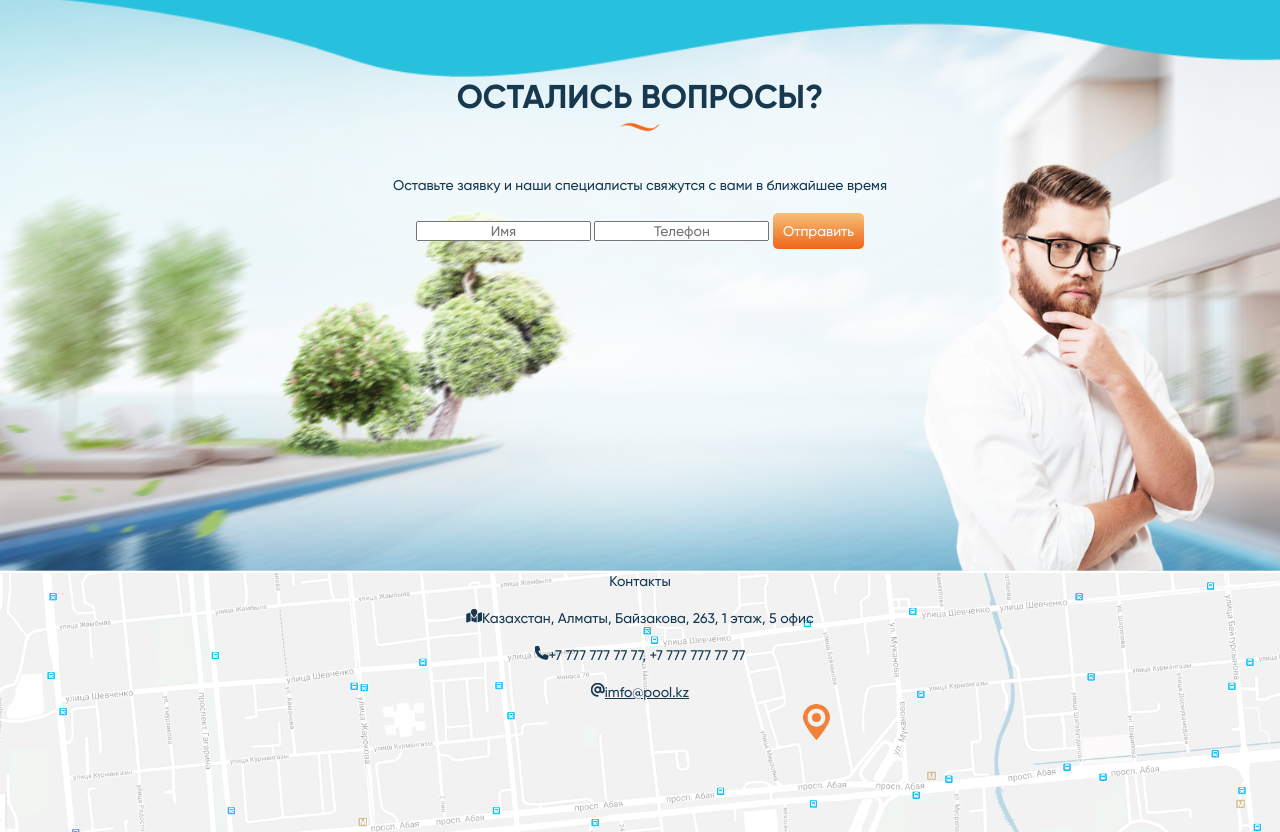
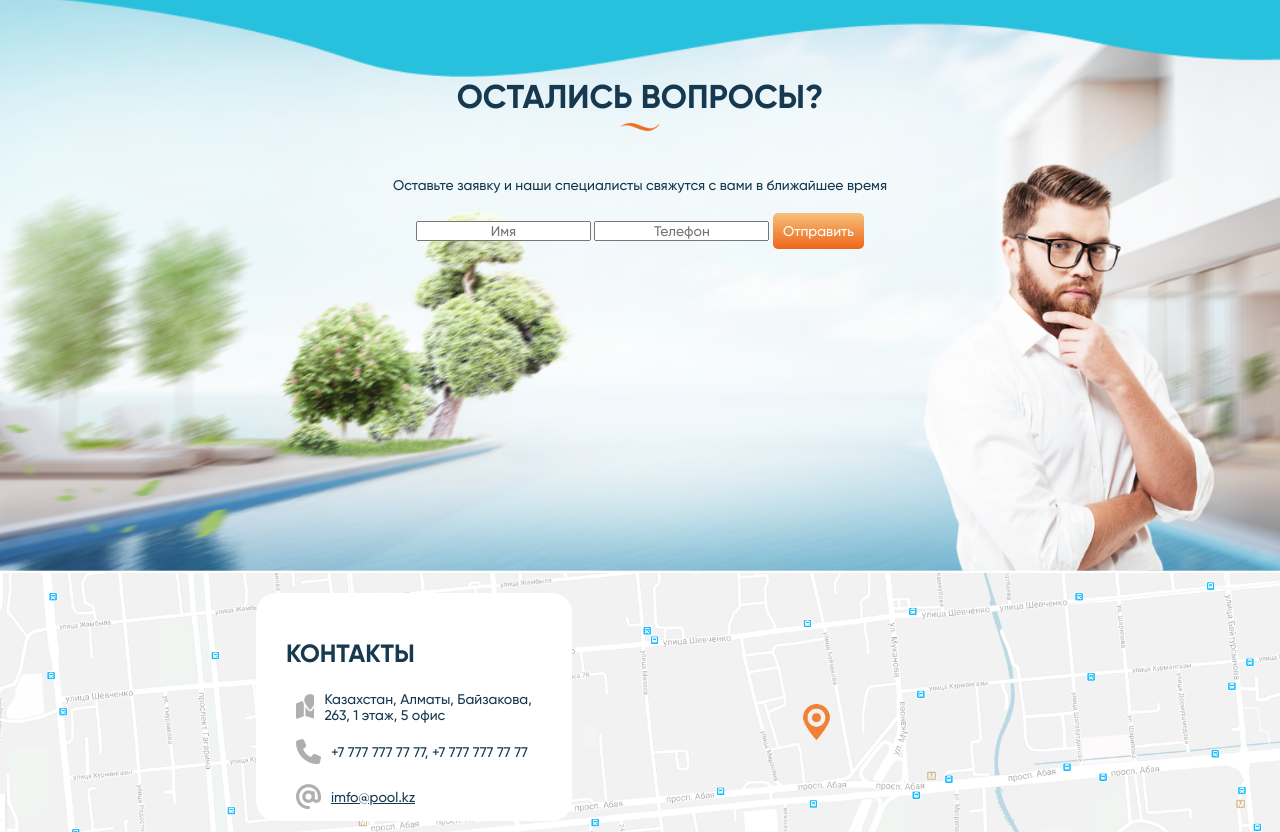
Before and after one commit to Eclassic32/Pool-Job, a plain HTML site: page index.html in a window 1280 px wide. Shown: the part 2519-3351 px from the top of the page. Drawn offline with Linux system fonts and the light colour scheme.

Commit message:
+contacts

```diff
--- a/css/style.css
+++ b/css/style.css
@@ -92,6 +92,14 @@ h1 {
     font-size: var(--txt-size-large);
     font-weight: 700;
     text-transform: uppercase;
+}
+
+h2 {
+    text-align: left;
+    font-size: 25px;
+    font-weight: 700;
+    text-transform: uppercase;
+    margin: 15px 0;
 }
 
 p {
@@ -361,3 +369,30 @@ img#costPool {
     right: 44px;
     margin-top: -380px;
 }
+
+/* CONTACTS */
+#contacts .sq-card {
+    padding: 30px;
+    background-color: white;
+    border-radius: 20px;
+    width: 20vw;
+    height: 65%;
+    margin: 20px 0 20px 20%;
+}
+
+#contacts li {
+    display: flex;
+    align-items: center
+}
+
+#contacts p{
+    width: initial;
+    text-align: start;
+    margin: initial;
+}
+
+#contacts i {
+    color: var(--nav-grey);
+    font-size: 25px;
+    margin: 10px;
+}
--- a/index.html
+++ b/index.html
@@ -150,11 +150,19 @@
     </div>
 
     <div class="bg-img" id="contacts">
-        <div>
+        <div class="sq-card">
             <h2>Контакты</h2>
-            <p><i class="fa-solid fa-map-marked"></i>Казахстан, Алматы, Байзакова, 263, 1 этаж, 5 офис</p>
-            <p><i class="fa-solid fa-phone"></i>+7 777 777 77 77, +7 777 777 77 77</p>
-            <a href=""><i class="fa-solid fa-at"></i>imfo@pool.kz</a>
+            <ul>
+                <li>
+                    <i class="fa-solid fa-map-marked"></i><p>Казахстан, Алматы, Байзакова, 263, 1 этаж, 5 офис</p>
+                </li>
+                <li>
+                    <i class="fa-solid fa-phone"></i><p>+7 777 777 77 77, +7 777 777 77 77</p>
+                </li>
+                <li>
+                    <i class="fa-solid fa-at"></i><p><a href="">imfo@pool.kz</a></p>
+                </li>
+            </ul>
         </div>
     </div>
 
```
